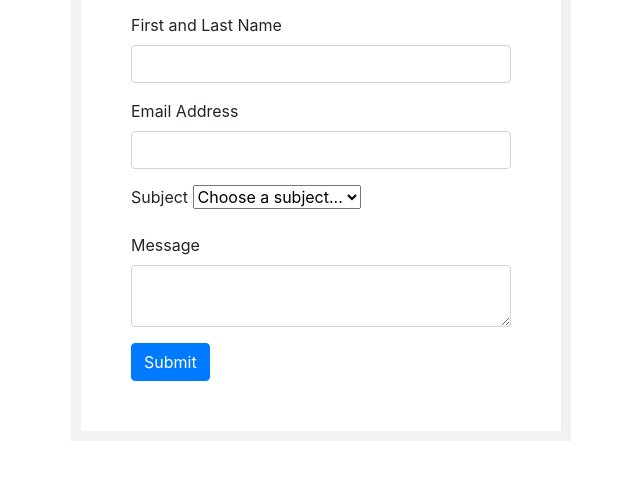
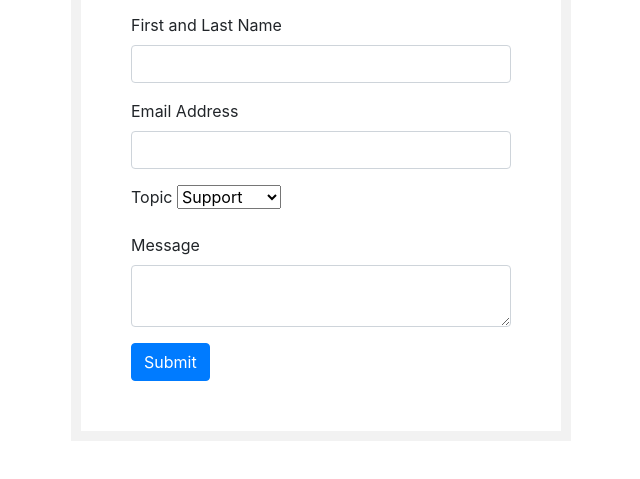
Before and after one commit to pint9785/ux220-test2, a plain HTML site: page q3.html in a window 1280 px wide. Shown: the part 143-622 px from the top of the page, without its empty margins (319-959 px from the left). Drawn offline with nearby package versions, Linux system fonts and the light colour scheme.

Commit message:
Update q3.html

```diff
--- a/q3.html
+++ b/q3.html
@@ -38,9 +38,8 @@ display with 1:1 scale on a mobile device. -->
                     </div>
 
                     <div class="mb-3">
-                          <label for="subjectSelect" class="form-label">Subject</label>
-                          <select class="form-select" id="subjectSelect" name="subject" required>
-                            <option value="" selected disabled>Choose a subject...</option>
+                          <label for="subjectSelect" class="form-label">Topic</label>
+                          <select class="form-select" id="topic" name="Topic" required>
                             <option value="support">Support</option>
                             <option value="consulting">Consulting</option>
                               </select>
```
